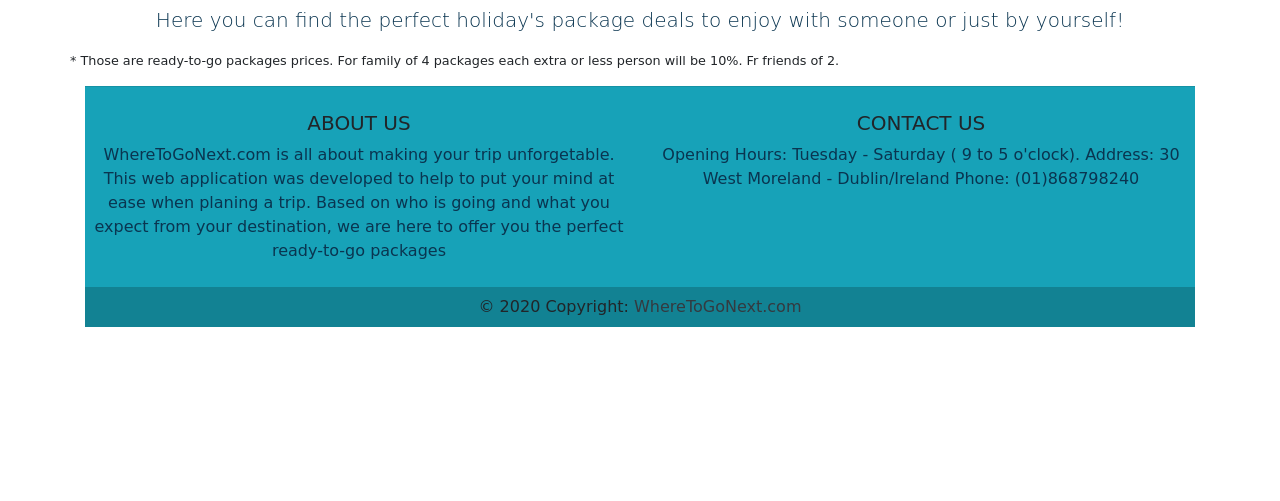
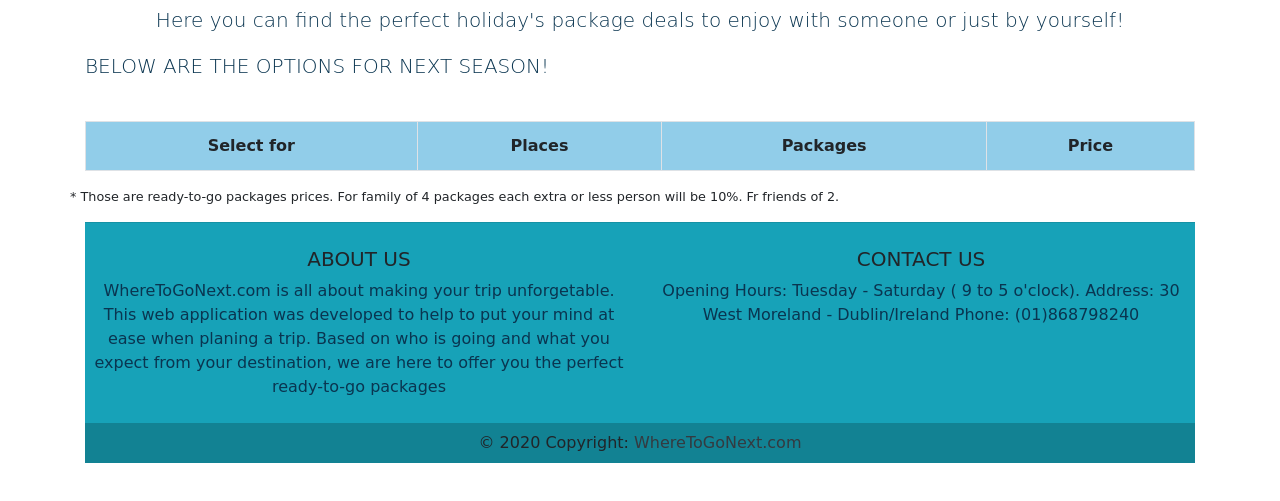
Before and after one commit to marcelateo/WebDevCA2, a website: page view/index.html in a window 1280 px wide. Shown: the part 183-684 px from the top of the page. Drawn offline with nearby package versions, Linux system fonts and the light colour scheme.

Commit message:
Update index.html
added table

```diff
--- a/view/index.html
+++ b/view/index.html
@@ -56,23 +56,21 @@
         <p class="lead">Here you can find the perfect holiday's package deals to enjoy with someone or just by yourself!</p>
        </div>
 
+	    <div class="container">
+<div class= "table-responsive">
+<p class="lead">BELOW ARE THE OPTIONS FOR NEXT SEASON!</p>
+<br />
 
-
-
-
-
-
-
-
-
-
-
-
-
-
-
-
-
+<table class= "table table-bordered table-striped" id="menuPlace">
+ <tr>
+ <th>Select for</th>
+ <th>Places</th>
+ <th>Packages</th>
+ <th>Price</th>
+ </tr>
+ </table>
+ </div>
+ </div>
 
 
     <p3 style="font-size:80%;">* Those are ready-to-go packages prices. For family of 4 packages each extra or less person will be 10%. Fr friends of 2.</p3>
```
